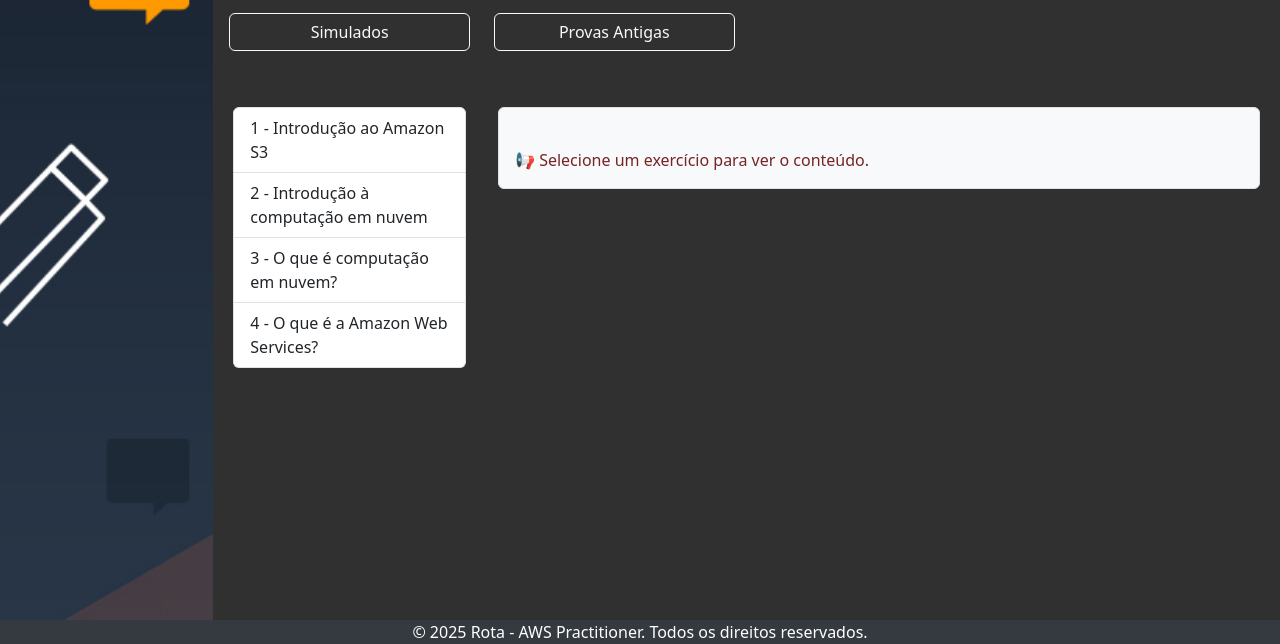
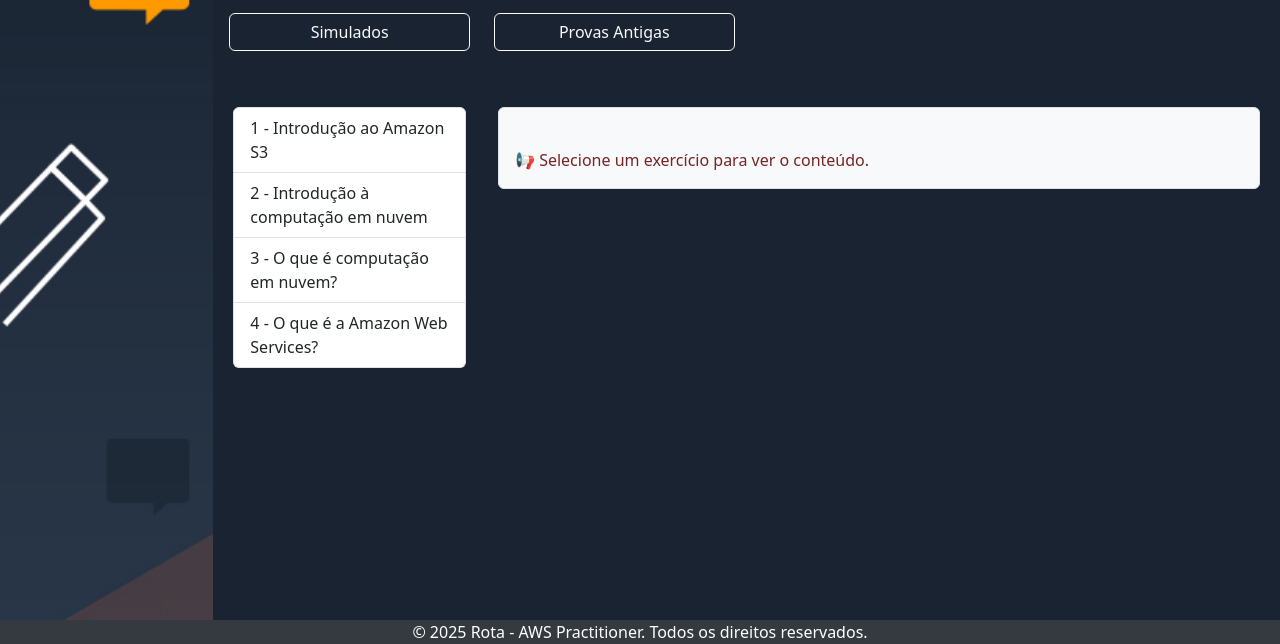
Before and after one commit to HenriquePST/ProjetoSiteAWS-, a plain HTML site: page index.html in a window 1280 px wide. Shown: the part 180-824 px from the top of the page. Drawn offline with nearby package versions, Linux system fonts and the light colour scheme.

Commit message:
mudei background

```diff
--- a/style.css
+++ b/style.css
@@ -1,5 +1,5 @@
 body {
-    background-color: #313030;
+    background-color: #1A2332;
     color: rgb(119, 36, 36);
 
 }
```
